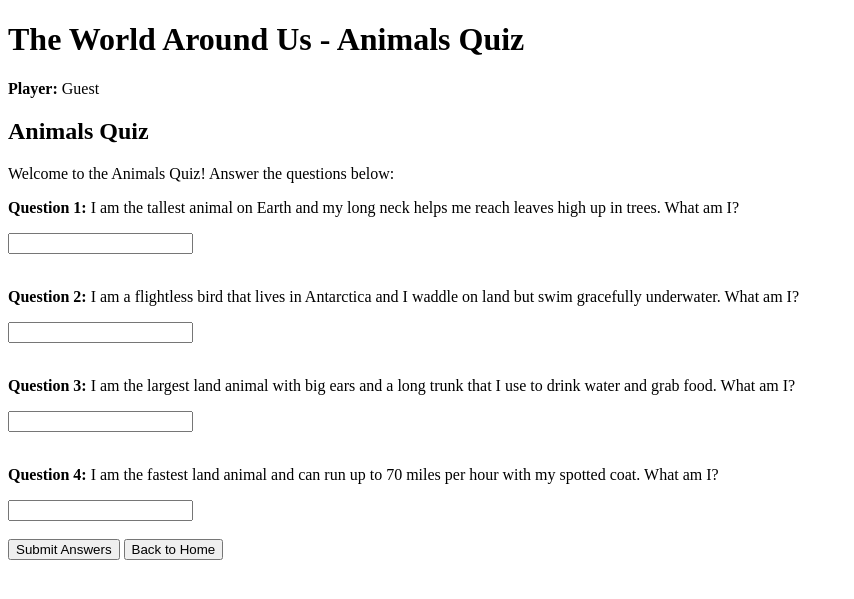
After one commit to fukutarosie/world-around-us-leaderboard-game, a PHP site: page /animals_quiz.php in a window 1280 px wide. The commit adds this page. Shown: the top 599 px of the page, without its empty margins (0-854 px from the left). Run offline with PHP 8.4, Linux system fonts and the light colour scheme.

Commit message:
add question dataset , load animal question

```diff
--- /dev/null
+++ b/animals_quiz.php
@@ -0,0 +1,74 @@
+<!DOCTYPE HTML>
+<html lang="en">
+<head>
+    <meta charset="UTF-8">
+    <meta name="viewport" content="width=device-width, initial-scale=1.0">
+    <title>Animals Quiz - The World Around Us</title>
+
+</head>
+
+<body>
+    <?php
+    // start the session to access session variables
+    session_start();
+
+    // Retrieve the player's name from the session, defaulting to 'Guest' if not set
+    $name = isset($_SESSION['name']) ? htmlspecialchars($_SESSION['name']) : 'Guest';
+    ?>
+
+    <header>
+        <h1>The World Around Us - Animals Quiz</h1>
+    </header>
+
+    <?php
+    // parse the questions from the questions.txt file , file returns an array of lines from the file
+    $lines = file('data-files/questions.txt', FILE_IGNORE_NEW_LINES | FILE_SKIP_EMPTY_LINES);
+    $animalQuestions = [];
+    $inAnimalSection = false;
+
+    foreach ($lines as $line) {
+        if (trim($line) === 'ANIMALS QUESTIONS') {
+            $inAnimalSection = true;
+            continue;
+        }
+        if (trim($line) === 'ENVIRONMENT QUESTIONS') {
+            break;
+        }
+        if ($inAnimalSection && strpos($line, '|') !== false) {
+            $quiz_parts = explode('|', $line);
+            $animalQuestions[] = [
+                'question' => trim($quiz_parts[0]),
+                'answer' => trim($quiz_parts[1])
+            ];
+        }
+    }
+    ?>
+
+    <div class="game-container">
+        <p><strong>Player:</strong> <?php echo $name; ?></p>
+
+        <h2>Animals Quiz</h2>
+        <p>Welcome to the Animals Quiz! Answer the questions below:</p>
+
+        <form action="submit_game.php" method="post">
+            <input type="hidden" name="name" value="<?php echo htmlspecialchars($name); ?>">
+            <input type="hidden" name="topic" value="animals">
+
+            <?php
+            // Display first 8 animal questions
+            $questionsToShow = array_slice($animalQuestions, 0, 4);
+            foreach ($questionsToShow as $index => $q) {
+                $questionNum = $index + 1;
+                echo '<div class="question">';
+                echo '<p><strong>Question ' . $questionNum . ':</strong> ' . htmlspecialchars($q['question']) . '</p>';
+                echo '<input type="text" name="answers[]" required><br/>';
+                echo '</div><br/>';
+            }
+            ?>
+
+            <input type="submit" value="Submit Answers">
+            <a href="index.php"><button type="button">Back to Home</button></a>
+        </form>
+    </div>
+</body>
+</html>
--- /dev/null
+++ b/data-files/leaderboard.txt
@@ -0,0 +1,3 @@
+John|12
+Smith|8
+Mary|16
--- /dev/null
+++ b/data-files/questions.txt
@@ -0,0 +1,33 @@
+ANIMALS QUESTIONS
+I am the tallest animal on Earth and my long neck helps me reach leaves high up in trees. What am I?|Giraffe
+I am a flightless bird that lives in Antarctica and I waddle on land but swim gracefully underwater. What am I?|Penguin
+I am the largest land animal with big ears and a long trunk that I use to drink water and grab food. What am I?|Elephant
+I am the fastest land animal and can run up to 70 miles per hour with my spotted coat. What am I?|Cheetah
+I am a marsupial from Australia that hops around and carries my baby in a pouch. What am I?|Kangaroo
+I am the largest animal ever to exist on Earth, even bigger than dinosaurs, and I live in the ocean. What am I?|Blue Whale
+I am a black and white bear from China that loves to eat bamboo all day long. What am I?|Panda
+I am known as the king of the jungle and the male of my species has a big fluffy mane. What am I?|Lion
+I am a striped cat that lives in Asia and I am the largest of all wild cats. What am I?|Tiger
+I have eight arms, can change color to blend in with my surroundings, and squirt ink when scared. What am I?|Octopus
+I am a slow-moving animal that hangs upside down from trees in the rainforest and sleep up to 20 hours a day. What am I?|Sloth
+I am a pink bird with long skinny legs that stands on one foot and gets my color from the food I eat. What am I?|Flamingo
+I am the only mammal that can truly fly and I use echolocation to find food at night. What am I?|Bat
+I am a smart ocean animal with a curved fin on my back and I'm known for being playful and friendly. What am I?|Dolphin
+I have a hard shell on my back, move very slowly on land, and can live for over 100 years. What am I?|Turtle
+
+ENVIRONMENT QUESTIONS
+The Amazon Rainforest produces about 20% of the world's oxygen.|true
+Lightning never strikes the same place twice.|false
+A single tree can absorb as much as 48 pounds of carbon dioxide per year.|true
+The Sahara Desert is the largest desert in the world.|false
+Bamboo is the fastest growing plant on Earth and can grow up to 3 feet in just one day.|true
+The Great Barrier Reef is the largest living structure on Earth and can be seen from space.|true
+It takes about 1 million years for a glass bottle to decompose in nature.|true
+The Pacific Ocean is larger than all of Earth's land combined.|true
+Raindrops are shaped like perfect little spheres.|false
+Dead leaves falling from trees help create nutrients in the soil for new plants to grow.|true
+The North Pole has land underneath the ice just like the South Pole.|false
+Earthworms help keep soil healthy by creating tunnels that let air and water reach plant roots.|true
+Clouds are made of water vapor and can weigh as much as 100 elephants.|true
+Coral reefs cover more than half of the ocean floor.|false
+One recycled aluminum can saves enough energy to power a TV for 3 hours.|true
--- a/environment.php
+++ b/environment_quiz.php
@@ -21,7 +21,7 @@
         <p><strong>Player:</strong> <?php echo $name; ?></p>
 
         <h2>Environment Quiz</h2>
-        <p>Welcome to the Environment Quiz! Answer the questions below:</p>
+        <p>Welcome to the Environment Quiz! Answer the questions below with a True or False:</p>
 
         <form action="submit_game.php" method="post">
             <input type="hidden" name="name" value="<?php echo htmlspecialchars($name); ?>">
--- a/index.html
+++ b/index.html
@@ -11,6 +11,7 @@
 <body>
 <h1>Welcome to My Sample HTML Document</h1>
 <p>This is a simple HTML document to demonstrate the structure of an HTML file.</p>
+<script src= "javascript.js"></script>
 </body>
 
 
--- a/index.php
+++ b/index.php
@@ -9,6 +9,8 @@
 
 <body>
 <?php
+
+    // session_start() is used to start a new session or resume an existing one
     // isset is used to check if the $_POST variables has been set (the form has been submitted) ,
     // header() is used to redirect to the appropriate quiz page based on the selected topic
     // session_start() is used to start a new session or resume an existing one
@@ -19,12 +21,12 @@
         {
             case 'animals':
                 $_SESSION['name'] = $_POST['name'];
-                header('Location: animals.php');
+                header('Location: animals_quiz.php');
                 exit();
 
             case 'environment':
                 $_SESSION['name'] = $_POST['name'];
-                header('Location: environment.php');
+                header('Location: environment_quiz.php');
                 exit();
         }
     }
```
Also changed, not shown: animals.php (deleted, +0 -50 lines), submit_game.php (added, +12 -0 lines), README.md.
